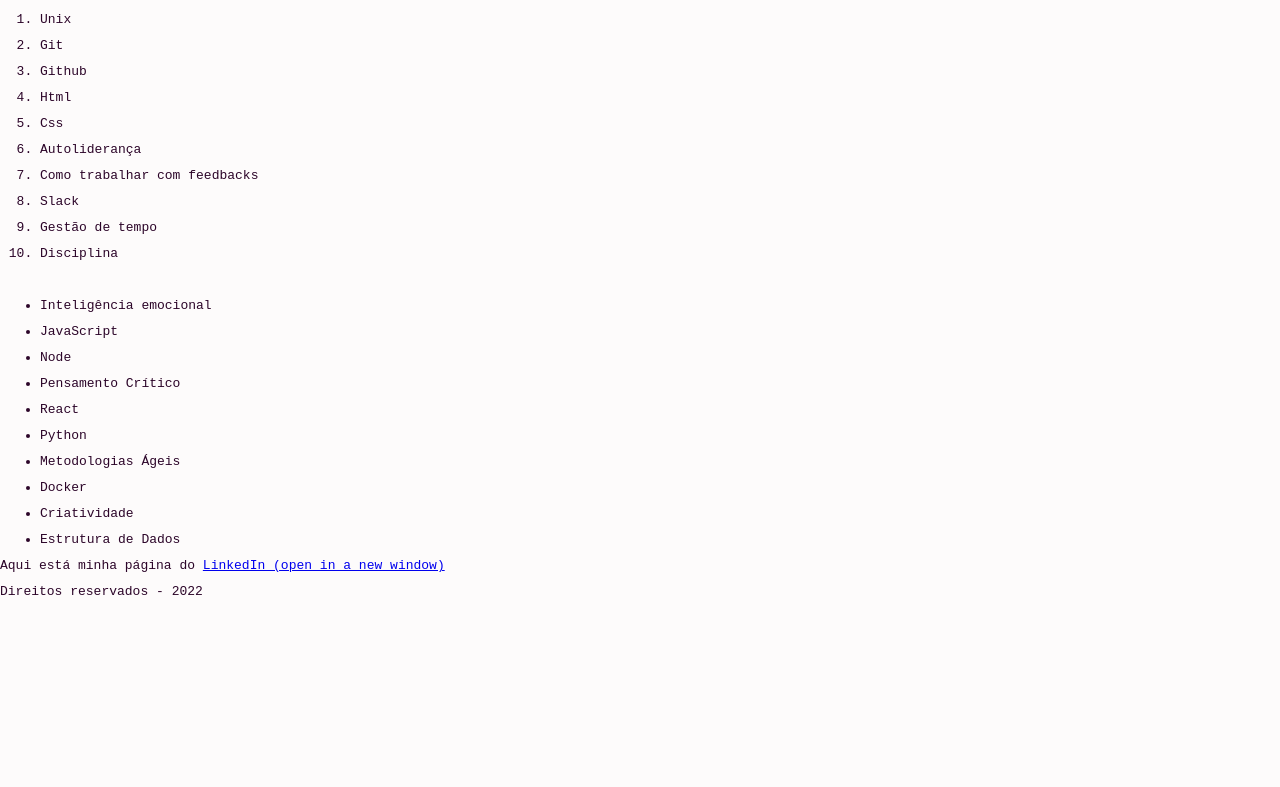
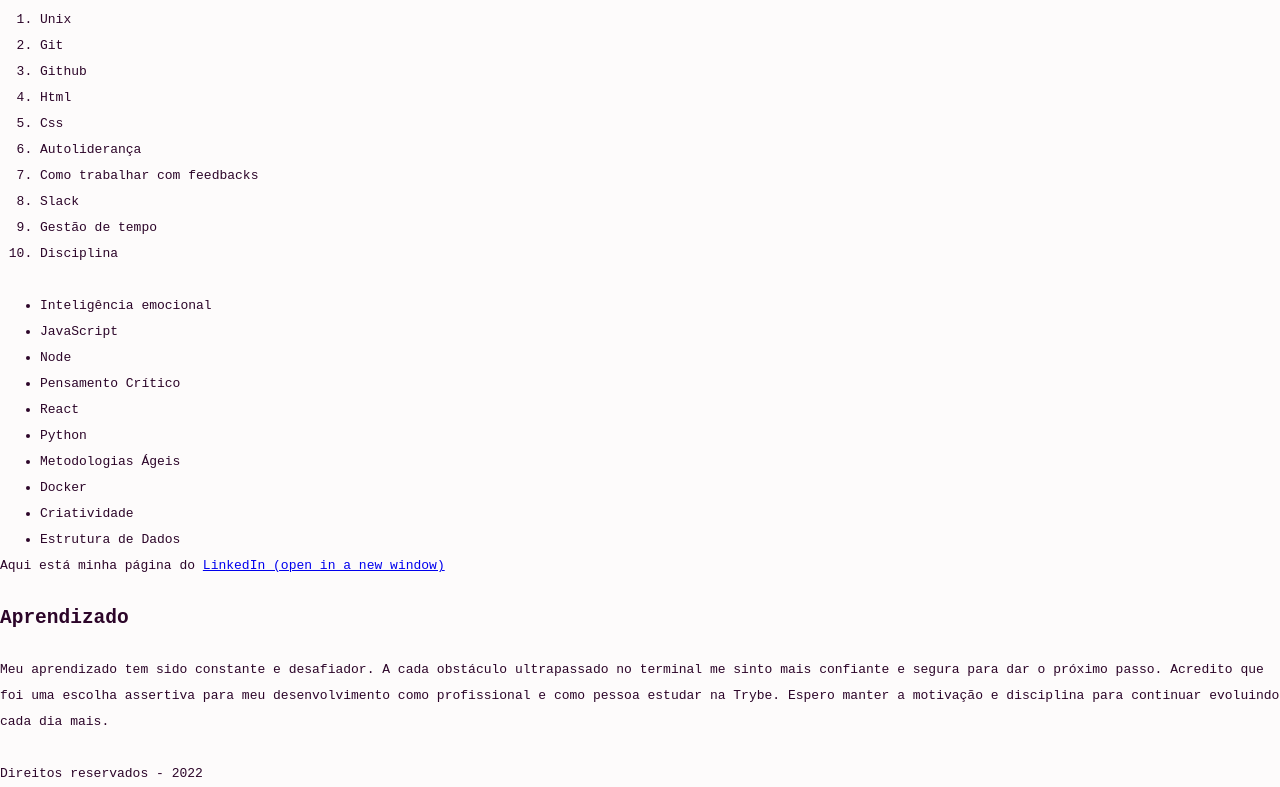
Before and after one commit to AlineSoliman/Projeto-Lessons-Lerned---Trybe, a plain HTML site: page index.html in a window 1280 px wide. Shown: the part 375-1162 px from the top of the page. Before the commit the page ends 980 px from the top, so only its background shows below. Drawn offline with Linux system fonts and the light colour scheme.

Commit message:
inclui requisito 8

```diff
--- a/index.html
+++ b/index.html
@@ -48,6 +48,17 @@
                 </p>
             </nav>
         </section>
+        <br>
+        <section class="lado-esquerdo">
+            <article>
+                <h2>Aprendizado</h2>
+                <br>
+                <p>
+                    Meu aprendizado tem sido constante e desafiador. A cada obstáculo ultrapassado no terminal me sinto mais confiante e segura para dar o próximo passo. Acredito que foi uma escolha assertiva para meu desenvolvimento como profissional e como pessoa estudar na Trybe. Espero manter a motivação e disciplina para continuar evoluindo cada dia mais.
+                </p>
+            </article>
+        </section>
+        <br>
         <footer id="rodape">
             Direitos reservados - 2022
         </footer>
```
